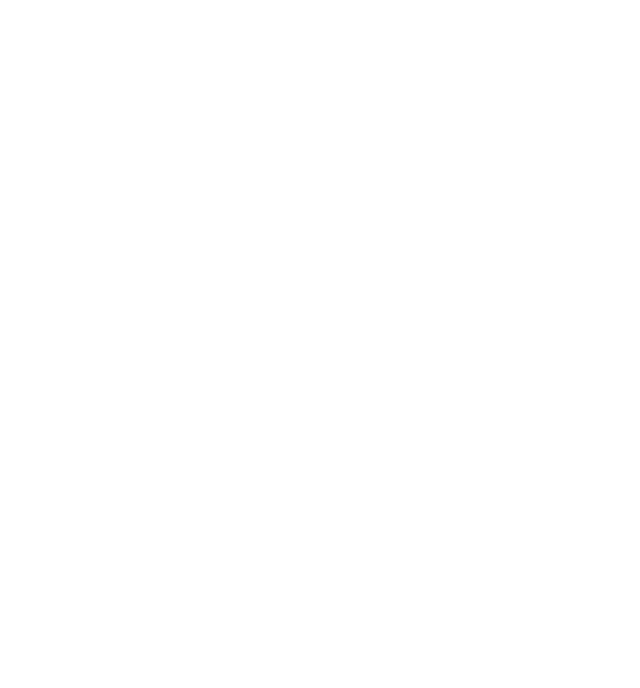
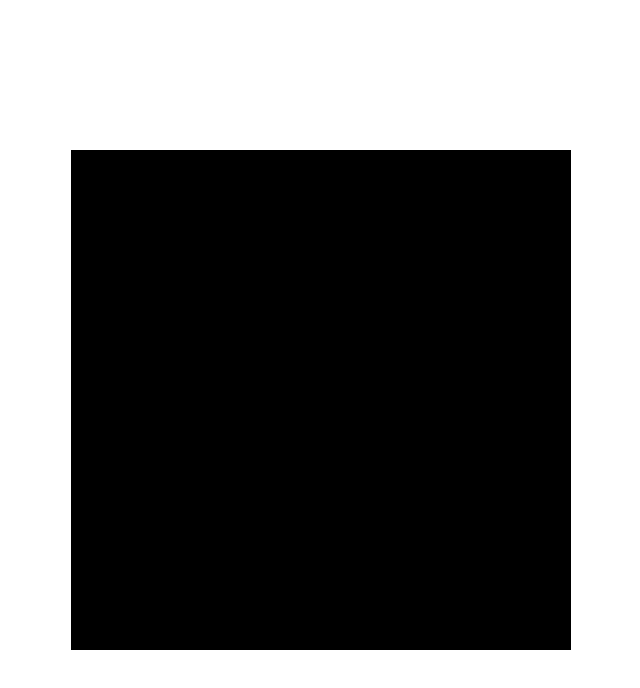
Before and after one commit to patrickahase/circuitFlower, a plain HTML site: page index.html in a window 1280 px wide. Shown: the whole page, without its empty margins (319-959 px from the left). Drawn offline with Linux system fonts and the light colour scheme.

Commit message:
svg init
set up canvas and centre in page

```diff
--- a/index.html
+++ b/index.html
@@ -7,10 +7,21 @@
     <meta http-equiv="X-UA-Compatible" content="ie=edge">
     <title>circuitFlower</title>
 
+    <link rel="stylesheet" href="reset.css">
     <link rel="stylesheet" href="style.css">
     <script src="main.js" defer></script>
 </head>
 <body>
 
+    <main>
+        <svg id="svgCanvas"
+             width="500" height="500"
+             xmlns="http://www.w3.org/2000/svg">
+
+            <rect width="100%" height="100%" fill="black" />
+
+        </svg>
+    </main>
+
 </body>
 </html>
--- a/main.js
+++ b/main.js
@@ -1 +1,2 @@
 // based on https://codepen.io/tsuhre/details/xgmEPe
+const myCanvas = document.getElementById("svgCanvas");
--- /dev/null
+++ b/reset.css
@@ -0,0 +1,18 @@
+*{
+    box-sizing: border-box;
+    /*margin: 0;*/
+    /*padding: 0;*/
+}
+
+body{
+    min-height: 100vh;
+    margin: 0;
+}
+
+img,
+picture,
+svg,
+video {
+    display: block;
+    max-width: 100%;
+}
--- a/style.css
+++ b/style.css
@@ -0,0 +1,7 @@
+main{
+    display: flex;
+    justify-content: center;
+    align-items: center;
+
+    min-height: 100vh;
+}
```
